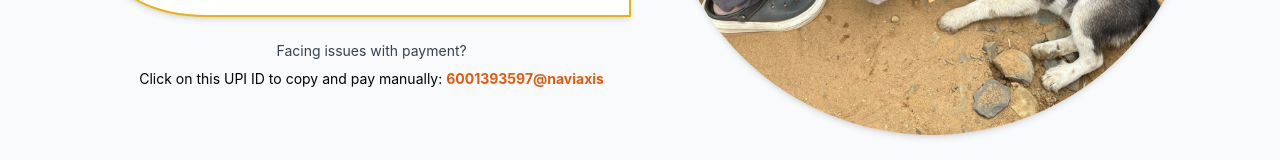
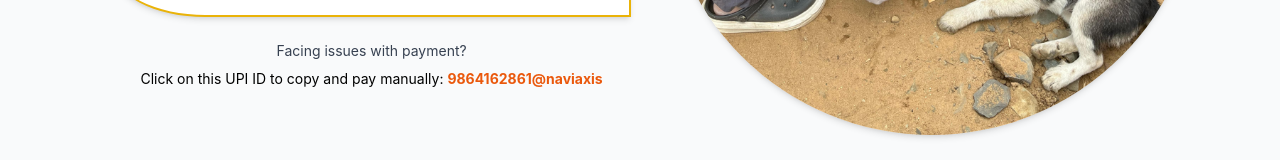
Before and after one commit to nitul8/astitva, a React (Vite) app: page /donate in a window 1280 px wide. Shown: the part 553-713 px from the top of the page. Built offline with nearby package versions, Linux system fonts and the light colour scheme; a web font is replaced by a local one.

Commit message:
Donate page updated

```diff
--- a/src/pages/Donate.jsx
+++ b/src/pages/Donate.jsx
@@ -7,7 +7,7 @@ import Whisper from "../styles/Whisper";
 import Dancing from "../styles/Dancing";
 
 function Donate() {
-    const upiId = "6001393597@naviaxis"; // Your UPI ID
+    const upiId = "9864162861@naviaxis"; // Your UPI ID
     const [amount, setAmount] = useState(499);
     const [gpayUrl, setGpayUrl] = useState(499);
     const [activeTab, setActiveTab] = useState("once");
```
